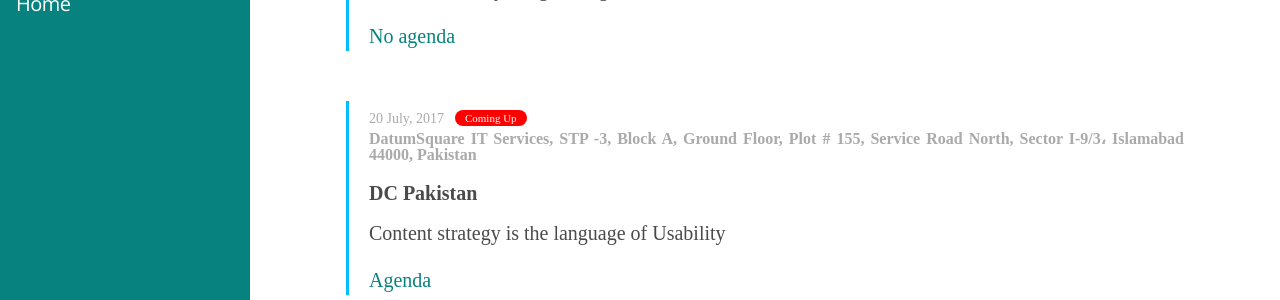
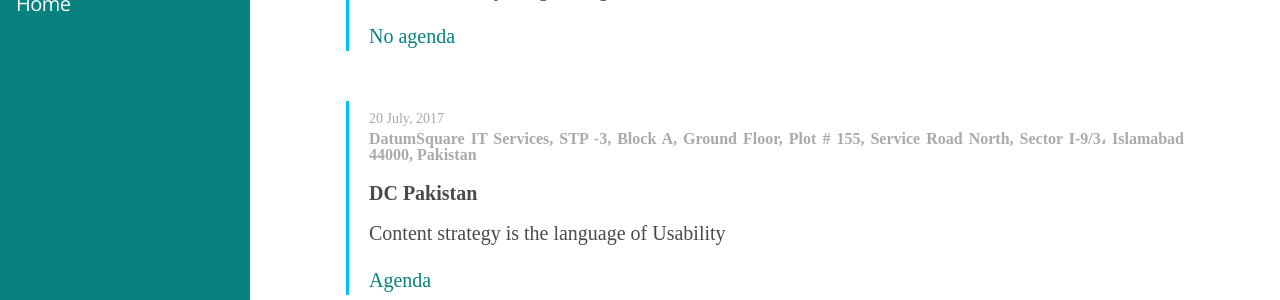
Before and after one commit to junaidmasoodi/junaidmasoodi.github.com, a Jekyll site: the page built from talks.md, in a window 1280 px wide and 900 px high. Shown: the part 358-658 px from the top of the window. Built offline with Jekyll 4.4.1, drawn with Linux system fonts in a browser that asks for light colours; nearby versions of some CDN libraries; some web fonts are replaced.

Commit message:
changes in talks

```diff
--- a/talks.md
+++ b/talks.md
@@ -13,7 +13,7 @@ permalink: /talks/
 </div>
 
 <div class="talks">
-<div class="timed">20 July, 2017</div><coming>Coming Up</coming>
+<div class="timed">20 July, 2017</div>
 <h6>DatumSquare IT Services,
 STP -3, Block A, Ground Floor, Plot # 155, Service Road North, Sector I-9/3، Islamabad 44000, Pakistan</h6>
 <h4><b>DC Pakistan</b></h4>
```
